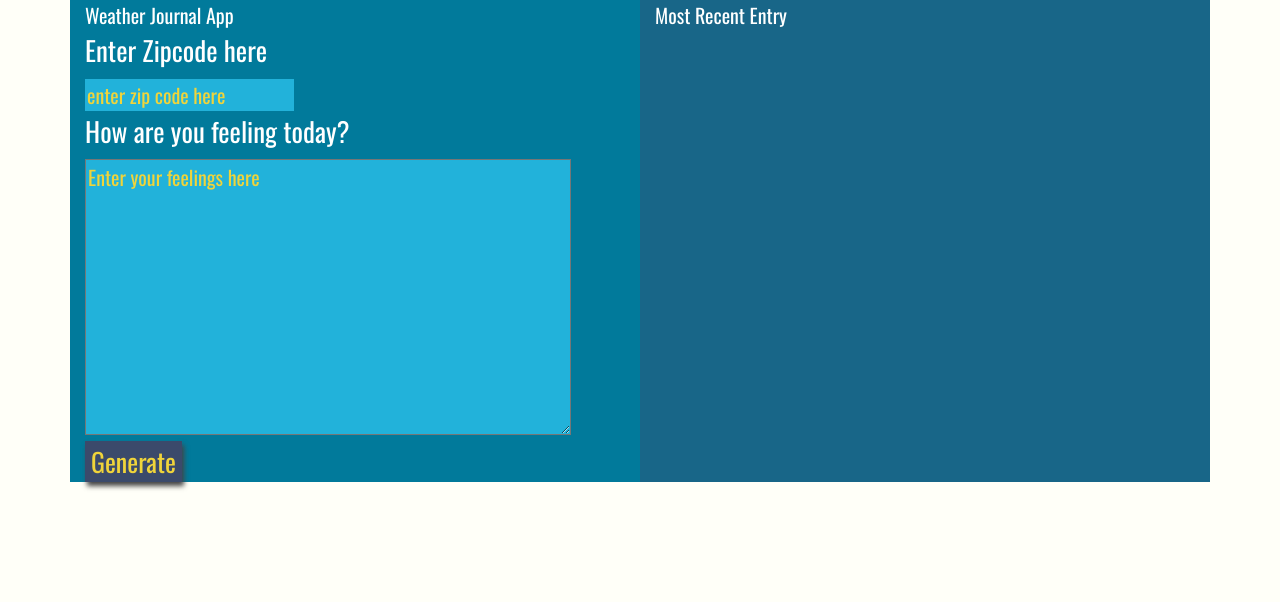
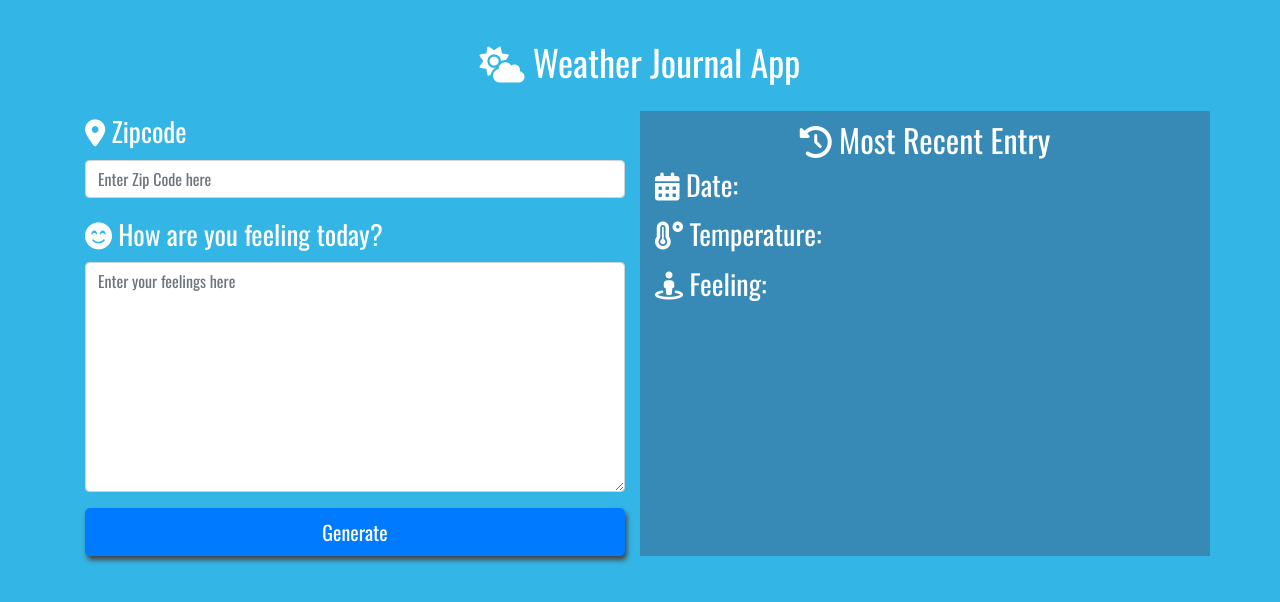
Before and after one commit to SuHamza/FEND-Weather-App, a plain HTML site: page website/index.html in a window 1280 px wide. Drawn offline with nearby package versions, Linux system fonts and the light colour scheme; a web font is replaced by a local one.

Commit message:
Including FontAwesome Icons

```diff
--- a/website/app.js
+++ b/website/app.js
@@ -63,6 +63,8 @@ document.getElementById('generate').addEventListener('click', () => {
 	const fullURL = baseURL + zipCode + apiKey;
 	// User Response
 	const feelings = document.getElementById('feelings').value;
+	// Check Zipcode is not empty
+	// if (zipCode) {
 	// GET request to the OpenWeatherMap API
 	getWeather(fullURL)
 		.then((data) => {
@@ -76,4 +78,5 @@ document.getElementById('generate').addEventListener('click', () => {
 			postWeather('/setWeather', weatherData);
 		})
 		.then(() => { updateUI() });
+	// }
 });
--- a/website/index.html
+++ b/website/index.html
@@ -6,9 +6,13 @@
   <!-- Responsive Meta Tag -->
   <meta name="viewport" content="width=device-width, initial-scale=1, shrink-to-fit=no">
   <title>Weather Journal</title>
+  <!-- FontAwesome Script -->
+  <script src="https://kit.fontawesome.com/5479c8b9ad.js" crossorigin="anonymous"></script>
   <!-- Bootstrap CSS -->
   <link rel="stylesheet" href="https://cdn.jsdelivr.net/npm/bootstrap@4.5.3/dist/css/bootstrap.min.css" integrity="sha384-TX8t27EcRE3e/ihU7zmQxVncDAy5uIKz4rEkgIXeMed4M0jlfIDPvg6uqKI2xXr2"
     crossorigin="anonymous">
+  <!-- FontAwesome Icons CSS -->
+  <!-- <link rel="stylesheet" type="text/css" href="all.min.css"> -->
   <link href="https://fonts.googleapis.com/css?family=Oswald:400,600,700|Ranga:400,700&display=swap" rel="stylesheet">
   <link rel="stylesheet" href="style.css">
 </head>
@@ -16,31 +20,71 @@
 <body>
   <div class="container" id="app">
     <div class="row">
+      <div class="col holder headline">
+        <h1>
+          <i class="fas fa-cloud-sun"></i> Weather Journal App</h1>
+      </div>
+    </div>
+    <div class="row">
       <div class="col">
-        <div class="holder headline">
-          Weather Journal App
-        </div>
-        <div class="holder zip">
-          <label for="zip">Enter Zipcode here</label>
-          <input type="text" id="zip" placeholder="enter zip code here">
-        </div>
-        <div class="holder feel">
-          <label for="feelings">How are you feeling today?</label>
-          <textarea class="myInput" id="feelings" placeholder="Enter your feelings here" rows="9" cols="50"></textarea>
-          <button id="generate" type="submit"> Generate </button>
-        </div>
+        <form class="needs-validation" novalidate>
+          <div class="form-group holder zip">
+            <label for="zip">
+              <i class="fas fa-map-marker-alt"></i> Zipcode</label>
+            <input type="text" class="form-control" id="zip" placeholder="Enter Zip Code here" required>
+            <div class="invalid-feedback">
+              Please provide a valid Zipcode.
+            </div>
+          </div>
+          <div class="form-group holder feel">
+            <label for="feelings">
+              <i class="fas fa-smile-beam"></i> How are you feeling today?</label>
+            <textarea class="form-control" id="feelings" placeholder="Enter your feelings here" rows="9" cols="50"></textarea>
+          </div>
+          <button id="generate" type="submit" class="btn btn-primary btn-lg btn-block"> Generate </button>
+        </form>
       </div>
       <div class="col holder entry">
-        <div class="title">Most Recent Entry</div>
+        <div class="title">
+          <h2>
+            <i class="fas fa-history"></i> Most Recent Entry</h2>
+        </div>
         <div id="entryHolder">
-          <div id="date"></div>
-          <div id="temp"></div>
-          <div id="content"></div>
+          <h3>
+            <i class="fas fa-calendar-alt"></i> Date:</h3>
+          <p id="date"></p>
+          <h3>
+            <i class="fas fa-temperature-high"></i> Temperature:</h3>
+          <p id="temp"></p>
+          <h3>
+            <i class="fas fa-street-view"></i> Feeling:</h3>
+          <p id="content"></p>
         </div>
       </div>
     </div>
   </div>
   <script src="app.js" type="text/javascript"></script>
+  <script>
+    // Bootstrap JavaScript for disabling form submissions if there are invalid fields
+    // Source: https://getbootstrap.com/docs/4.5/components/forms/#custom-styles
+    (function () {
+      'use strict';
+      window.addEventListener('load', function () {
+        // Fetch all the forms we want to apply custom Bootstrap validation styles to
+        var forms = document.getElementsByClassName('needs-validation');
+        // Loop over them and prevent submission
+        var validation = Array.prototype.filter.call(forms, function (form) {
+          form.addEventListener('submit', function (event) {
+            if (form.checkValidity() === false) {
+              event.preventDefault();
+              event.stopPropagation();
+            }
+            form.classList.add('was-validated');
+          }, false);
+        });
+      }, false);
+    })();
+  </script>
 
 </body>
 
--- a/website/style.css
+++ b/website/style.css
@@ -1,6 +1,7 @@
 body{
-    background: #fffff8;
+    background: #33b5e5;
     font-family: -apple-system, BlinkMacSystemFont, sans-serif;
+    color: #FFFFFF;
 }
 
 #app{
@@ -8,9 +9,8 @@ body{
     grid-auto-rows: minmax(150px, auto);
     /* grid-template-columns:  */
     /* height:100vh; */
-    background: #017A9B;
-    color: #FFFFFF;
     justify-content: center;
+    margin-top: 40px;
     /* grid-gap: 1em; */
     font-size: 20px;
     font-family: 'Oswald', sans-serif;
@@ -41,10 +41,12 @@ body{
 }
 
 .headline {
-
+    text-align: center;
+    margin-bottom: 20px;
 }
 .title{
-
+    margin-top: 10px;
+    text-align: center;
 }
 
 /*  Basic Styling To Override Default For Basic HTML Elements */
@@ -57,8 +59,7 @@ input{
     display:block;
     /* height: 60px;
     width: 320px; */
-    background:#22b2da;
-    color: #f0d43a;
+    background:#c1e8f7;
     font-size: 20px;
     font-family: 'Oswald', sans-serif;
     border: none;
@@ -79,8 +80,7 @@ h1{
 }
 
 textarea{
-    background:#22b2da;
-    color: #f0d43a;
+    background:#c1e8f7;
     font-size: 20px;
     font-family: 'Oswald', sans-serif;
 }
@@ -93,19 +93,16 @@ button:focus {
 }
 /* Style for Placeholder Text*/
 ::placeholder { /* Firefox, Chrome, Opera */
-    color: #f0d43a;
     font-family: 'Oswald', sans-serif;
 
 }
 
 :-ms-input-placeholder { /* Internet Explorer 10-11 */
-    color: #f0d43a;
     font-family: 'Oswald', sans-serif;
 
 }
 
 ::-ms-input-placeholder { /* Microsoft Edge */
-    color: #f0d43a;
     font-family: 'Oswald', sans-serif;
 
 }
```
